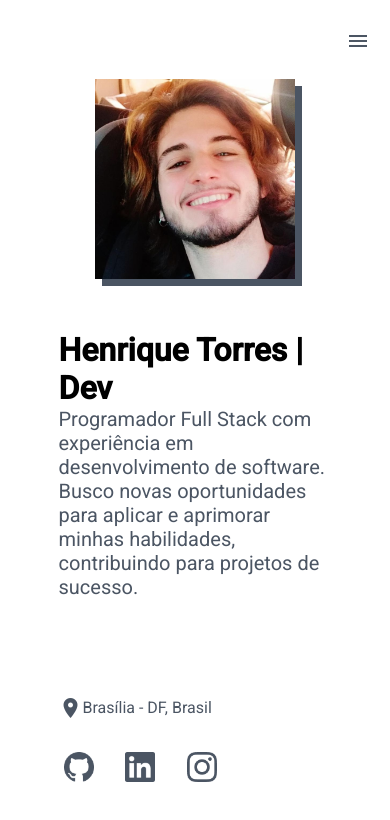
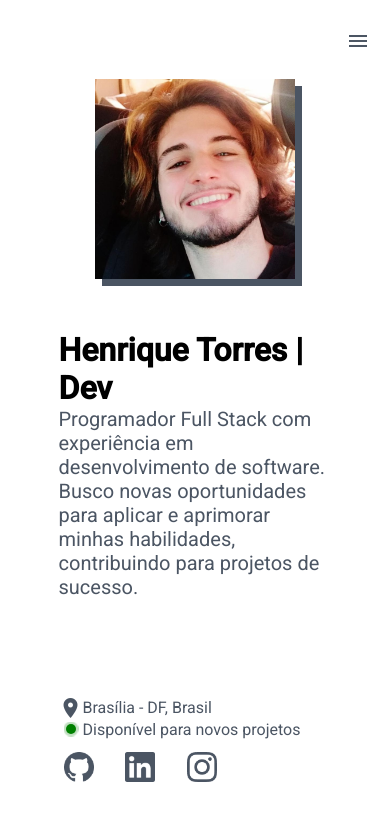
Before and after one commit to henriqtorresl/portifolio, an Angular app: page /home in a window 390 px wide. Shown: the top 820 px of the page. Built offline with nearby package versions, Linux system fonts and the light colour scheme.

Commit message:
home mobile finalizada

```diff
--- a/src/app/pages/home/home.component.html
+++ b/src/app/pages/home/home.component.html
@@ -19,10 +19,17 @@
 
         <div class="social">
             <div>
-                <mat-icon>
-                    location_on
-                </mat-icon>
-                Brasília - DF, Brasil
+                <section>
+                    <mat-icon>
+                        location_on
+                    </mat-icon>
+                    Brasília - DF, Brasil
+                </section>
+
+                <section>
+                    <div class="online-signal"></div>
+                    Disponível para novos projetos
+                </section>
             </div>
 
             <section>
--- a/src/app/pages/home/home.component.scss
+++ b/src/app/pages/home/home.component.scss
@@ -51,6 +51,43 @@
     }
 }
 
+.online-signal {
+    margin: 0 7px 0 7px;
+    width: 10px;
+    height: 10px;
+    border-radius: 50%;
+    background-color: green;
+    position: relative;
+}
+
+.online-signal::before {
+    content: '';
+    position: absolute;
+    top: 50%;
+    left: 50%;
+    width: 100%;
+    height: 100%;
+    border-radius: 50%;
+    background-color: rgba(0, 128, 0, 0.5);
+    transform: translate(-50%, -50%);
+    animation: pulse 2s infinite;
+}
+
+@keyframes pulse {
+    0% {
+        transform: translate(-50%, -50%) scale(1);
+        opacity: 1;
+    }
+    50% {
+        transform: translate(-50%, -50%) scale(1.5);
+        opacity: 0.5;
+    }
+    100% {
+        transform: translate(-50%, -50%) scale(1);
+        opacity: 1;
+    }
+}
+
 .social {
     height: 20%;
     display: flex;
@@ -58,11 +95,6 @@
     justify-content: space-between;
     align-items: left;
     color: #4B5563;
-
-    div {
-        display: flex;
-        align-items: center;
-    }
 
     section {
         width: 60%;
@@ -86,6 +118,18 @@
             }
         }
     }
+
+    div {
+        display: flex;
+        flex-direction: column;
+
+        section {
+            width: 100%;
+            display: flex !important;
+            align-items: center !important;
+            justify-content: left !important;
+        }
+    }
 }
 
 // Tablet
```
